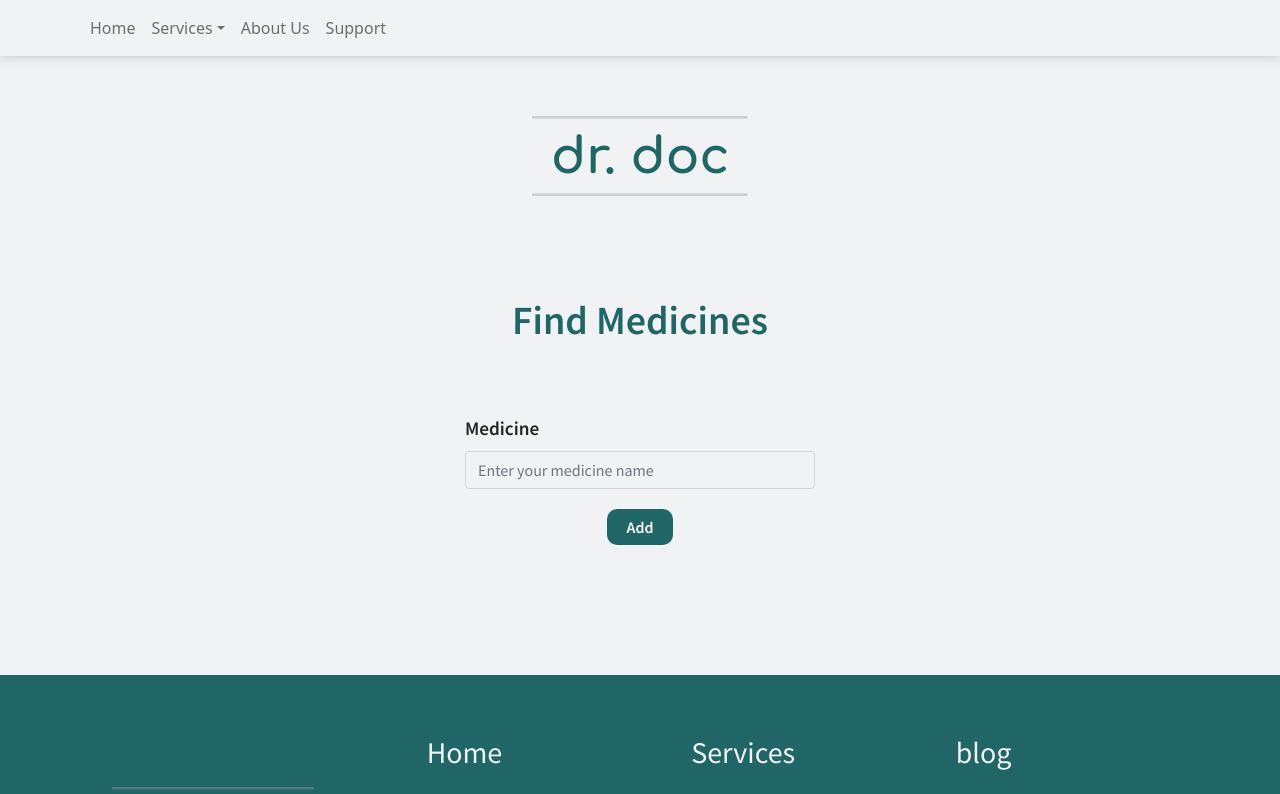
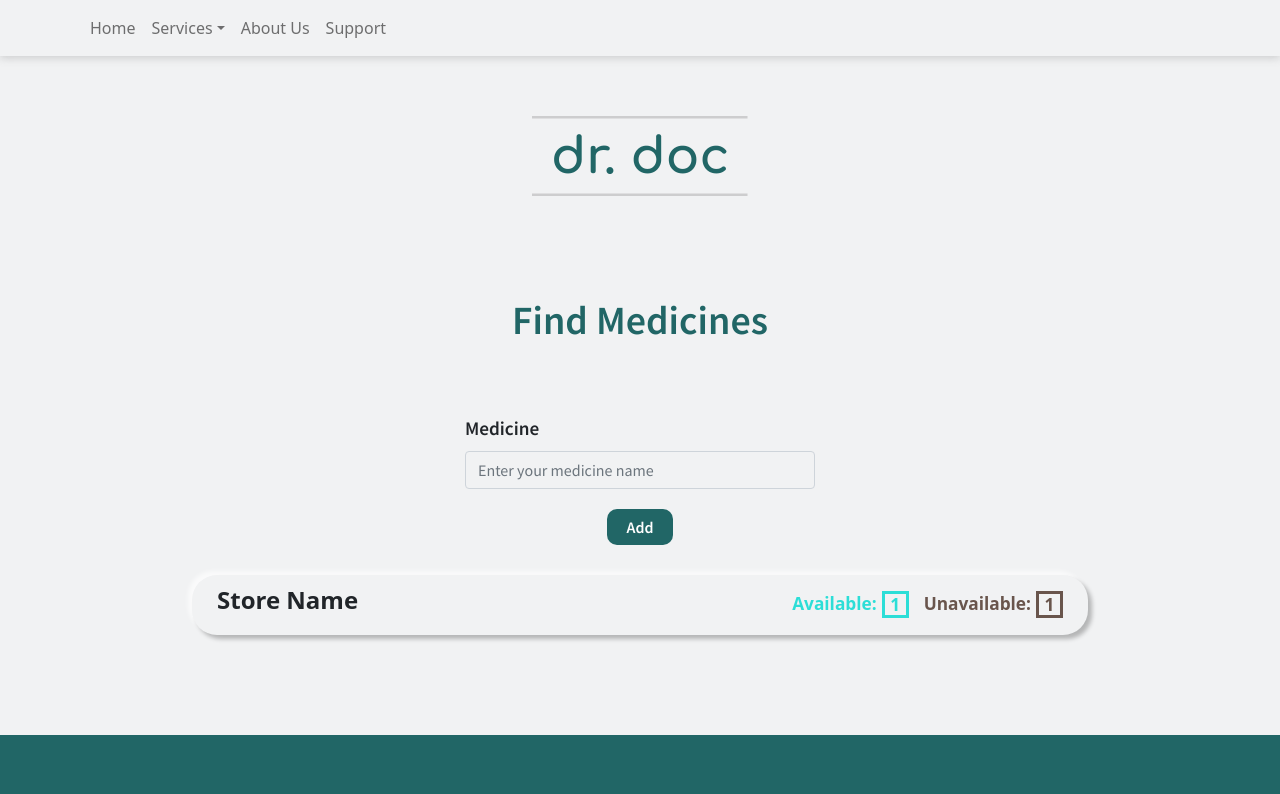
Before and after one commit to ChetanKrishna07/Dr-Doc, a React (Create React App) app: page / in a window 1280 px wide. Shown: the top 794 px of the page. Built offline with nearby package versions, Linux system fonts and the light colour scheme.

Commit message:
Create header for store in Store.jsx

```diff
--- a/src/App.js
+++ b/src/App.js
@@ -58,6 +58,7 @@ function App() {
           handleClick={deleteItem}
         />
       ))}
+      <Store />
       <Footer />
 
     </div>
--- a/src/Components/Footer.jsx
+++ b/src/Components/Footer.jsx
@@ -126,7 +126,7 @@ const Footer = () => {
                 <p>Copyright &copy; 2021 <br />
                     dr.doc</p>
             </div>
-        </div >
+        </div>
     )
 }
 
--- a/src/Components/Store.jsx
+++ b/src/Components/Store.jsx
@@ -1,16 +1,66 @@
 import React from 'react'
-import { Accordion, CustomToggle } from 'react-bootstrap'
+import Colors from '../colorsPallate'
 
 const Store = (props) => {
 
     const headerStyles = {
+        backgroundColor: Colors.bg,
+        display: 'flex',
+        width: '70%',
+        height: '60px',
+        margin: 'auto',
+        borderRadius: '25px',
+        alignItems: 'center',
+        padding: '0px 25px 0px 25px',
+        justifyContent: 'space-between',
+        boxShadow: '4px 4px 4px rgba(0, 0, 0, 0.25), -4px -4px 4px rgba(255, 255, 255, 0.65)'
+    }
 
+    const available = {
+        color: Colors.secondary,
+        fontWeight: 600,
+        fontSize: '1.08em',
+        marginRight: '15px',
+        display:'flex'
+    }
+
+    const unavailable = {
+        color: Colors.tertiary,
+        fontWeight: 600,
+        fontSize: '1.08em',
+        display:'flex'
+    }
+
+    const Anum = {
+        border: '3px solid',
+        borderColor: Colors.secondary,
+        width: '27px',
+        height: '27px',
+        marginLeft: '5px',
+        display: 'flex',
+        alignItems: 'center',
+        justifyContent: 'center'
+    }
+
+    const Unum = {
+        border: '3px solid',
+        borderColor: Colors.tertiary,
+        width: '27px',
+        height: '27px',
+        marginLeft: '5px',
+        display: 'flex',
+        alignItems: 'center',
+        justifyContent: 'center'
     }
 
     return (
-            <Accordion>
-
-            </Accordion>
+        <div style={headerStyles}>
+            <h1 style={{fontSize: '1.5em', fontWeight: 600}}>Store Name</h1>
+            <div style={{display:'flex'}}>
+                <div style={available}>Available: <div style={Anum}>1</div></div>
+                <div style={unavailable}>Unavailable: <div style={Unum}>1</div></div>
+            </div>
+        </div>
     )
 }
 
```
Lines whose indentation alone changed are shown as unchanged.
